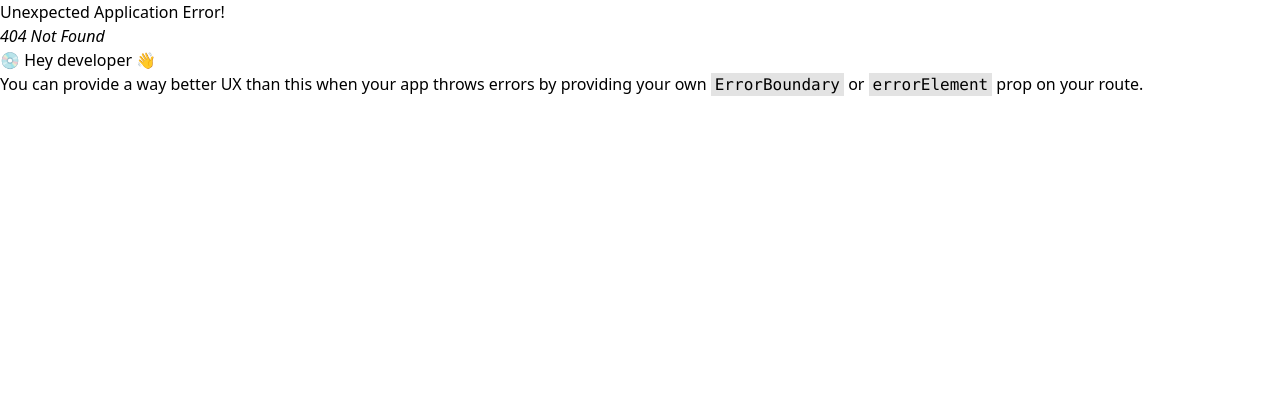
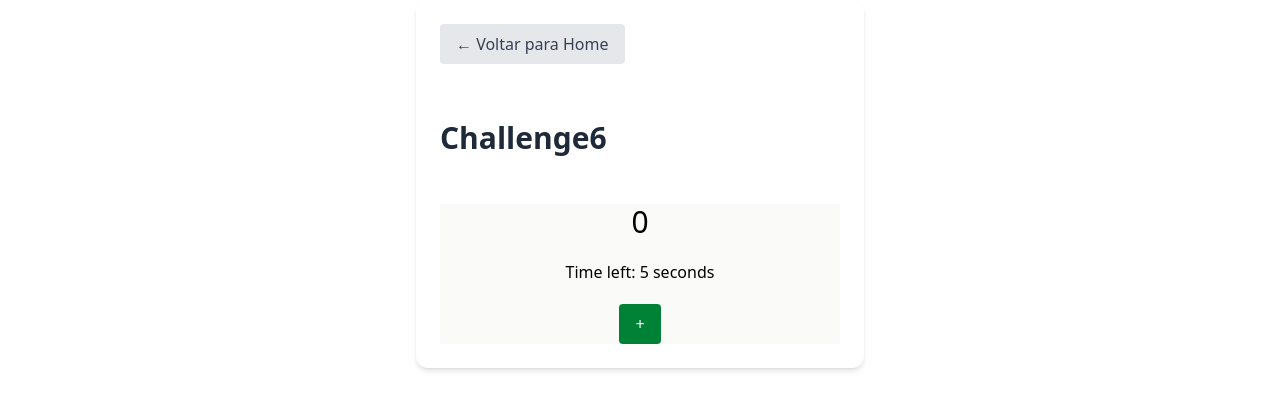
Before and after one commit to IsaqueBatist/React-Challenges, a React (Vite) app: page /challenge/6 in a window 1280 px wide. Before the commit this address had no page. Shown: the top 410 px of the page. Built offline with nearby package versions, Linux system fonts and the light colour scheme.

Commit message:
:sparkles: feat: Challenge6 - Max Count

```diff
--- a/src/App.tsx
+++ b/src/App.tsx
@@ -49,6 +49,14 @@ function App() {
         <h2 className="text-xl font-semibold text-pink-600">Challenge 5</h2>
         <p className="text-gray-500 text-sm">Submit Form Data</p>
         </Link>
+
+        <Link
+        to="/challenge/6"
+        className="bg-white rounded-xl shadow hover:shadow-lg p-6 text-center transition duration-300 border hover:border-purple-500"
+        >
+        <h2 className="text-xl font-semibold text-purple-600">Challenge 6</h2>
+        <p className="text-gray-500 text-sm">Max count</p>
+        </Link>
       </div>
     </div>
   )
--- /dev/null
+++ b/src/Challanges/challenge6/Challenge6.tsx
@@ -0,0 +1,38 @@
+import { useEffect, useRef, useState } from "react";
+import BackToHome from "../../components/BackToHome";
+
+export default function Challenge6() {
+  const [count, setCount] = useState(0);
+  const [timer, setTimer] = useState(0)
+  const timerRef = useRef<number | null>(null)
+
+  useEffect(() => {
+    if(timerRef.current !=null) return
+    timerRef.current = setInterval(() => {
+      setTimer((prevTimer) => {
+        if(prevTimer >= 10){
+          clearInterval(timerRef.current!)
+          timerRef.current = null
+          return prevTimer
+        }
+        return prevTimer + 1
+      });
+  },1000)
+  },[])
+  return (
+    <div className='flex flex-col gap-8 w-full max-w-md mx-auto p-6 bg-white rounded-xl shadow-md'>
+          <BackToHome />
+          <h2 className="text-3xl font-bold text-gray-800 mb-4">Challenge6</h2>
+          <div className="flex flex-col gap-5 bg-stone-50 w-full justify-center items-center">
+            <p className="text-3xl">{count}</p>
+            <p className="text-1xl">Time left: {10 - timer} seconds</p>
+            {timer != 10 && (
+              <button
+              onClick={() => setCount((prev) => prev+1)}
+              className="bg-green-700 text-white py-2 px-4 rounded hover:bg-green-800 transition" >+</button>
+            )}
+          </div>
+
+        </div>
+  )
+}
--- a/src/main.tsx
+++ b/src/main.tsx
@@ -8,6 +8,7 @@ import Challange1 from './Challanges/challange1/Challenge1.tsx'
 import Challange3 from './Challanges/challange3/Challange3.tsx'
 import Challenge4 from './Challanges/challenge4/Challenge4.tsx'
 import Challenge5 from './Challanges/challenge5/Challenge5.tsx'
+import Challenge6 from './Challanges/challenge6/Challenge6.tsx'
 
 const router = createBrowserRouter([
   {path: '', element: <App />},
@@ -16,6 +17,7 @@ const router = createBrowserRouter([
   {path: 'challenge/3', element: <Challange3/>},
   {path: 'challenge/4', element: <Challenge4/>},
   {path: 'challenge/5', element: <Challenge5/>},
+  {path: 'challenge/6', element: <Challenge6/>},
 ])
 
 
```
Also changed, not shown: 1 other file (tests, documents, lock files or other folders).
